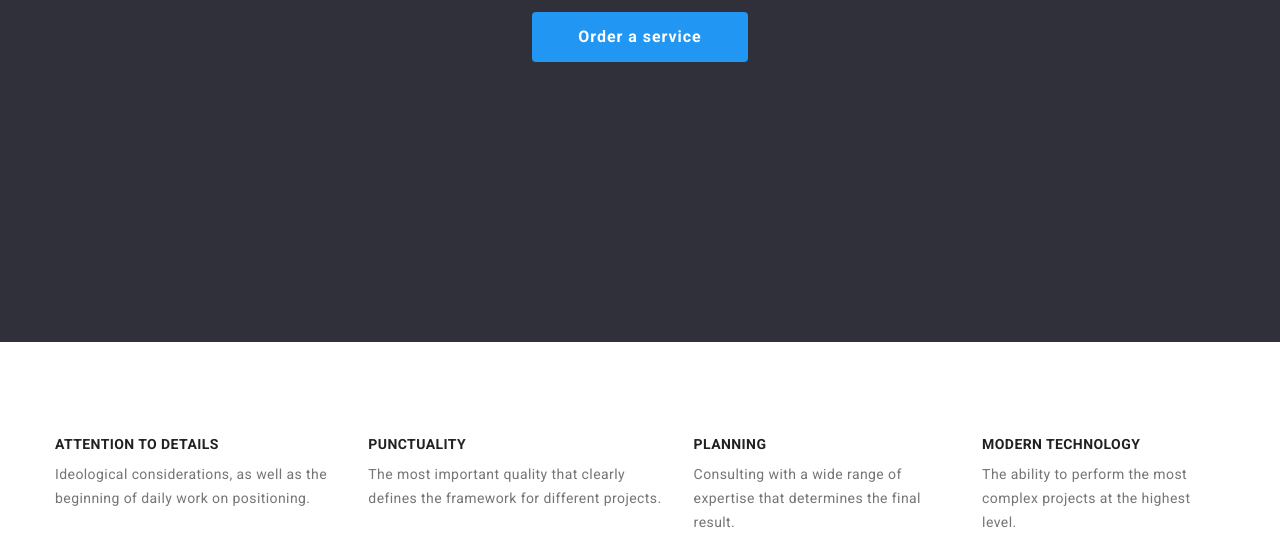
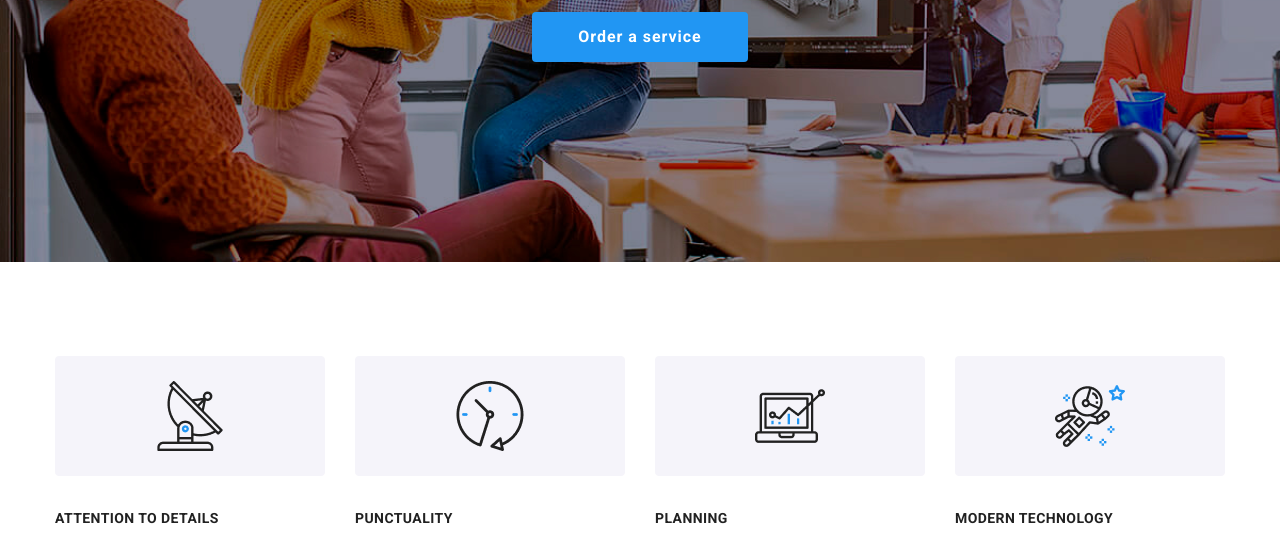
Before and after one commit to juliannecks/Web-Studio, a plain HTML site: page index.html in a window 1280 px wide. Shown: the part 418-951 px from the top of the page. Drawn offline with nearby package versions, Linux system fonts and the light colour scheme.

Commit message:
process work

```diff
--- a/index.html
+++ b/index.html
@@ -53,19 +53,19 @@
             <div class="container">
                 <ul class="features-list">
                     <li class="features-list-item">
-                    <h2 class="features-list-title">ATTENTION TO DETAILS</h2>
+                        <h3 class="features-list-title">ATTENTION TO DETAILS</h3>
                         <p class="features-list-text">Ideological considerations, as well as the beginning of daily work on positioning.</p>
                     </li>
                     <li class="features-list-item">
-                    <h2 class="features-list-title">PUNCTUALITY</h2>
+                        <h3 class="features-list-title">PUNCTUALITY</h3>
                         <p class="features-list-text">The most important quality that clearly defines the framework for different projects.</p>
                     </li>
                     <li class="features-list-item">
-                    <h2 class="features-list-title">PLANNING</h2>
+                        <h3 class="features-list-title">PLANNING</h3>
                         <p class="features-list-text">Consulting with a wide range of expertise that determines the final result.</p>
                     </li>
                     <li class="features-list-item">
-                    <h2 class="features-list-title">MODERN TECHNOLOGY</h2>
+                        <h3 class="features-list-title">MODERN TECHNOLOGY</h3>
                         <p class="features-list-text">The ability to perform the most complex projects at the highest level.</p>
                     </li>
                 </ul>
--- a/style.css
+++ b/style.css
@@ -65,7 +65,8 @@ body{
 .hero{
     background-color: #2F303A;
     padding-top: 200px;
-    padding-bottom: 280px;
+    padding-bottom: 200px;
+    background-image: url("./img/Img\(12\).png");
 }
 
 .hero-title{
@@ -100,12 +101,45 @@ body{
     padding-bottom: 94px;
 }
 
+.features-list-item::before{
+    content: "";
+    width: 270px;
+    height: 120px;
+    background-image: url("./img/Group1.png");
+    display: inline-block;
+}
+
+.features-list-item:nth-child(2)::before{
+    content: "";
+    width: 270px;
+    height: 120px;
+    background-image: url("./img/Group2.png");
+    display: inline-block;
+}
+
+.features-list-item:nth-child(3)::before{
+    content: "";
+    width: 270px;
+    height: 120px;
+    background-image: url("./img/Group3.2.png");
+    display: inline-block;
+}
+
+.features-list-item:nth-child(4)::before{
+    content: "";
+    width: 270px;
+    height: 120px;
+    background-image: url("./img/Group4.png");
+    display: inline-block;
+}
+
 .features-list-title{
     font-size: 14px;
     font-weight: 700;
     line-height: 16px;
     letter-spacing: 0.03em;
     color: #212121;
+    margin-top: 30px;
 }
 
 .features-list{
```
Also changed, not shown: img/Group1.png (added), img/Group2.png (added), img/Group3.2.png (added), img/Group3.png (added), img/Group4.png (added), img/Img(12).png (added). Lines whose indentation alone changed are shown as unchanged.
